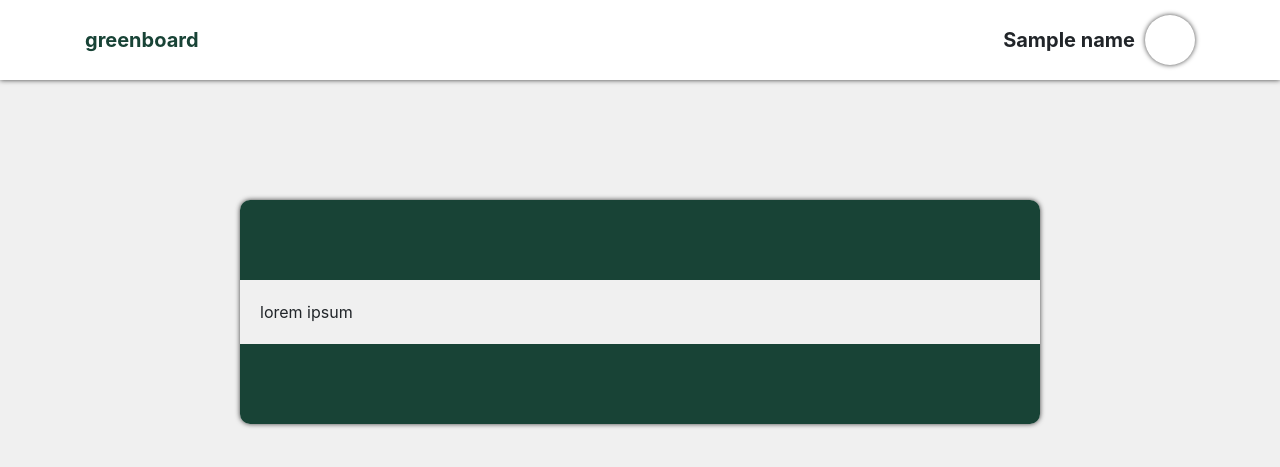
After one commit to Cyri0/teachbook, a Django app: template templates/main/main.html in a window 1280 px wide. The commit adds this page. Shown: the top 467 px of the page. Run offline with Django 3.2, Linux system fonts and the light colour scheme; the template is opened without the code that fills it: most values are stand-ins (such as "Sample title", 1, 10 or a date in 2020); some libraries are stand-ins or nearby versions.

Commit message:
main page - first steps (profile dropdown etc.)

```diff
--- /dev/null
+++ b/static_files/css/main.css
@@ -0,0 +1,28 @@
+body{
+    background-color: #F0F0F0;
+}
+
+.main_container{
+    margin-top: 200px;
+}
+
+.post{
+    max-width: 100%;
+    width: 800px;
+    margin: auto;
+    border-radius: 10px;
+    overflow: hidden;
+    -webkit-box-shadow: 0px 0px 5px 0px rgba(0,0,0,0.75);
+    -moz-box-shadow: 0px 0px 5px 0px rgba(0,0,0,0.75);
+    box-shadow: 0px 0px 5px 0px rgba(0,0,0,0.75);
+}
+
+.post-header, .post-footer{
+    height: 80px;
+    background-color: var(--dark-green);
+}
+
+.post-content{
+    width: 100%;
+    padding: 20px;
+}
--- a/teachbook/urls.py
+++ b/teachbook/urls.py
@@ -24,7 +24,7 @@ urlpatterns = [
     path('admin/', admin.site.urls),
     path('', views.home_view, name='home-view'),
     path('registration', views.registration_view, name='registration-view'),
-    path('success', views.successful_registration_view, name='successful_registration_view')
+    path('logged_in', views.successful_registration_view, name='successful_registration_view')
 ]
 
 urlpatterns += static(settings.MEDIA_URL, document_root=settings.MEDIA_ROOT)
--- a/templates/base.html
+++ b/templates/base.html
@@ -27,11 +27,24 @@
     <title>teachbook{% block title %}{% endblock title %}</title>
 
     {% block head-content %}{% endblock head-content %}
+
+    <style>
+     :root{
+        --dark-green:#184336;
+        --white:#F0F0F0;
+        --orange: #FF8F42;
+        --softorange: rgb(250, 121, 35);
+        --transparent: rgba(255, 255, 255, 0.0);
+    }
+
+    body{
+        padding: 0px;
+        margin: 0px;
+    }
+    </style>
 </head>
 
 <body>
-
-    {% include 'main/navbar.html' %}
 
     {% block content %}
     {% endblock content %}
--- /dev/null
+++ b/templates/main/main.html
@@ -0,0 +1,29 @@
+{% extends 'base.html' %}
+{% load static %}
+
+{% block title %}
+- regisztráció
+{% endblock title%}
+
+{% block head-content %}
+<link rel="stylesheet" type="text/css" href={% static 'css/main.css' %}>
+{% endblock head-content %}
+
+{% block content %}
+
+{% include 'main/navbar.html' %}
+
+<div class="container main_container">
+    <div class="post">
+        <div class="post-header"></div>
+        <div class="post-content">
+            lorem ipsum
+        </div>
+        <div class="post-footer"></div>
+    </div>
+</div>
+
+{% endblock content %}
+
+{% block scripts %}
+{% endblock scripts %}
--- /dev/null
+++ b/templates/main/navbar.html
@@ -0,0 +1,162 @@
+
+
+<style>
+
+    nav{
+        position: absolute;
+        left:0;
+        top:0;
+        width: 100%;
+        height: 80px;
+        background-color: white;
+        -webkit-box-shadow: 0px 0px 5px 0px rgba(0,0,0,0.75);
+        -moz-box-shadow: 0px 0px 5px 0px rgba(0,0,0,0.75);
+        box-shadow: 0px 0px 5px 0px rgba(0,0,0,0.75);
+    }
+
+    .logo{
+        color: var(--dark-green);
+        font-size: 20px;
+        font-weight: bold;
+        line-height: 80px;
+        width: 100px;
+        float: left;
+    }
+
+    .user_name{
+        width: 150px;
+        float: right;
+        line-height: 80px;
+        text-align: right;
+        margin-right: 10px;
+        font-size: 20px;
+        font-weight: bold;
+    }
+
+    .profile_pics{
+        width: 50px;
+        height: 50px;
+        margin-top: 15px;
+        -webkit-box-shadow: 0px 0px 5px 0px rgba(0,0,0,0.75);
+        -moz-box-shadow: 0px 0px 5px 0px rgba(0,0,0,0.75);
+        box-shadow: 0px 0px 5px 0px rgba(0,0,0,0.75);
+        float: right;
+
+        border-radius: 50%;
+    }
+
+    .user:hover{
+        cursor: pointer;
+    }
+
+    .profile_pics:hover{
+        -webkit-box-shadow: 0px 0px 10px 0px rgba(0,0,0,0.75);
+        -moz-box-shadow: 0px 0px 10px 0px rgba(0,0,0,0.75);
+        box-shadow: 0px 0px 10px 0px rgba(0,0,0,0.75);
+    }
+
+
+    .mydropdown{
+        position: relative;
+        float: right;
+        right: -210px;
+        top: 80px;
+        width: 250px;
+        height: 0px;
+        overflow: hidden;
+        border-radius: 0px 0px 5px 5px;
+        -webkit-box-shadow: 0px 0px 5px 0px rgba(0,0,0,0.75);
+        -moz-box-shadow: 0px 0px 5px 0px rgba(0,0,0,0.75);
+        box-shadow: 0px 0px 5px 0px rgba(0,0,0,0.75);
+        z-index: 999;
+        transition: 0.2s;
+    }
+
+    @media screen and (max-width: 768px) {
+        .mydropdown{
+            top: 0px;
+            right: 0px;
+        }
+    }
+
+    @media screen and (max-width: 400px) {
+        .mydropdown{
+            top: 0px;
+            right: 0px;
+            width: 100%;
+        }
+
+        .user_name{
+            display: none;
+        }
+    }
+
+    .makevisible{
+        height: 200px;
+        transition: 0.2s;
+    }
+
+
+    .mydropdown hr{
+        border: none;
+        height: 1px;
+        color: #333;
+        background-color: #333;
+        width: 80%;
+        margin: 0px;
+        margin: auto;
+    }
+
+    .dropdown-btn{
+        width: 100%;
+        text-align: center;
+        line-height: calc(200px / 3);
+        height: calc(100% / 3);
+        font-size: 18px;
+        background-color: white;
+    }
+
+
+
+    .dropdown-btn:hover{
+        font-weight: bold;
+        cursor: pointer;
+    }
+
+    .my_navbar{
+        position: absolute;
+    }
+</style>
+
+<nav>
+    <div class="container" id="my_navbar">
+        <div class="logo" id="logo">greenboard</div>
+        <div class="user" v-on:click="greet">
+            <div class="profile_pics"></div>
+            <div class="user_name">{{ name }}</div>
+        </div>
+        <div class="mydropdown" v-bind:class="{ makevisible: isVisible }">
+            <div class="dropdown-btn">Profilom</div>
+            <hr>
+            <div class="dropdown-btn">Beállítások</div>
+            <hr>
+            <div class="dropdown-btn">Kijelentkezés</div>
+        </div>
+    </div>
+</nav>
+
+<script>
+    var menu = new Vue({
+    delimiters: ["[[", "]]"],
+    el: '#my_navbar',
+    data: {
+        isVisible: false
+    },
+    methods: {
+        greet: function(){
+            this.isVisible = !this.isVisible
+        }
+    },
+});
+
+</script>
--- a/templates/registration/reg.html
+++ b/templates/registration/reg.html
@@ -25,7 +25,7 @@
     id="registration_form"
     @submit="checkForm"
     method="post"
-    action="success"
+    action="logged_in"
   >
 
     {% csrf_token %}
```
Also changed, not shown: static_files/css/landing.css (+0 -17 lines), teachbook/views.py (+6 -1 lines), templates/registration/success.html (deleted, +0 -28 lines).
